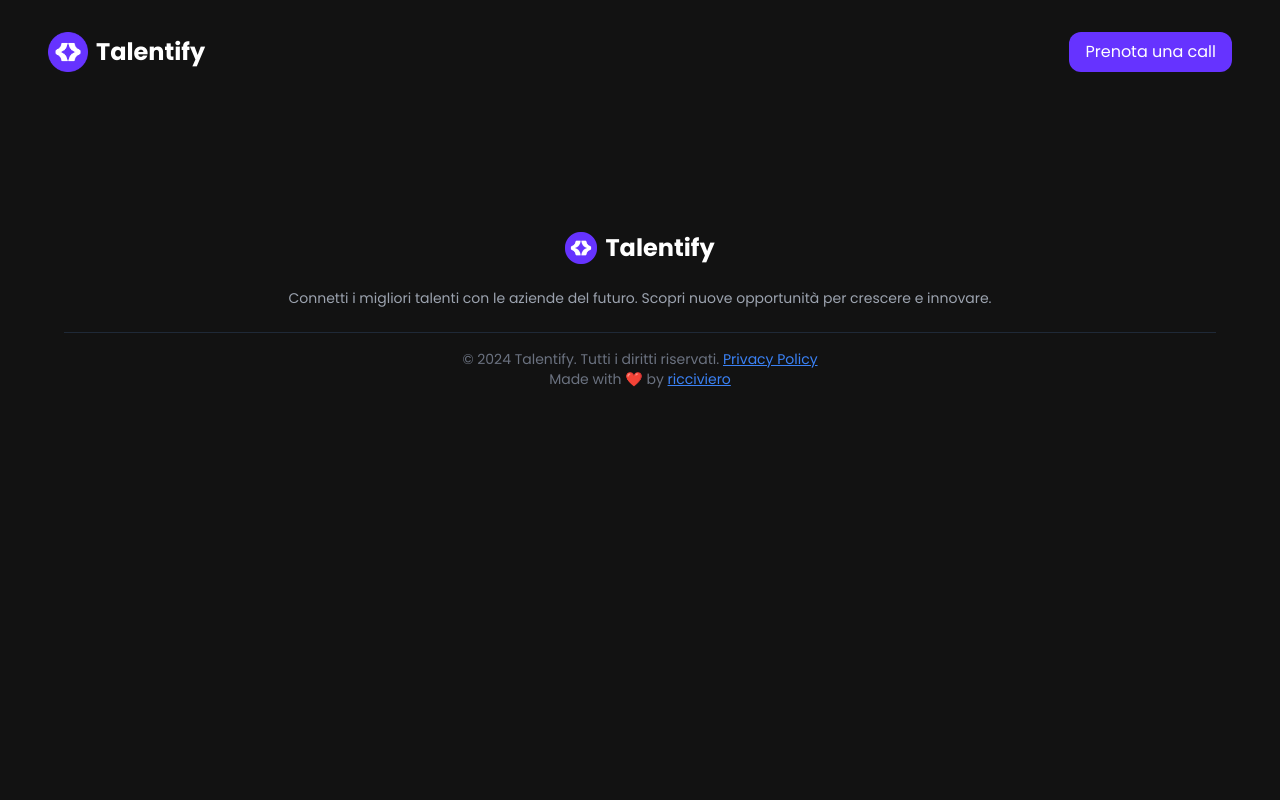
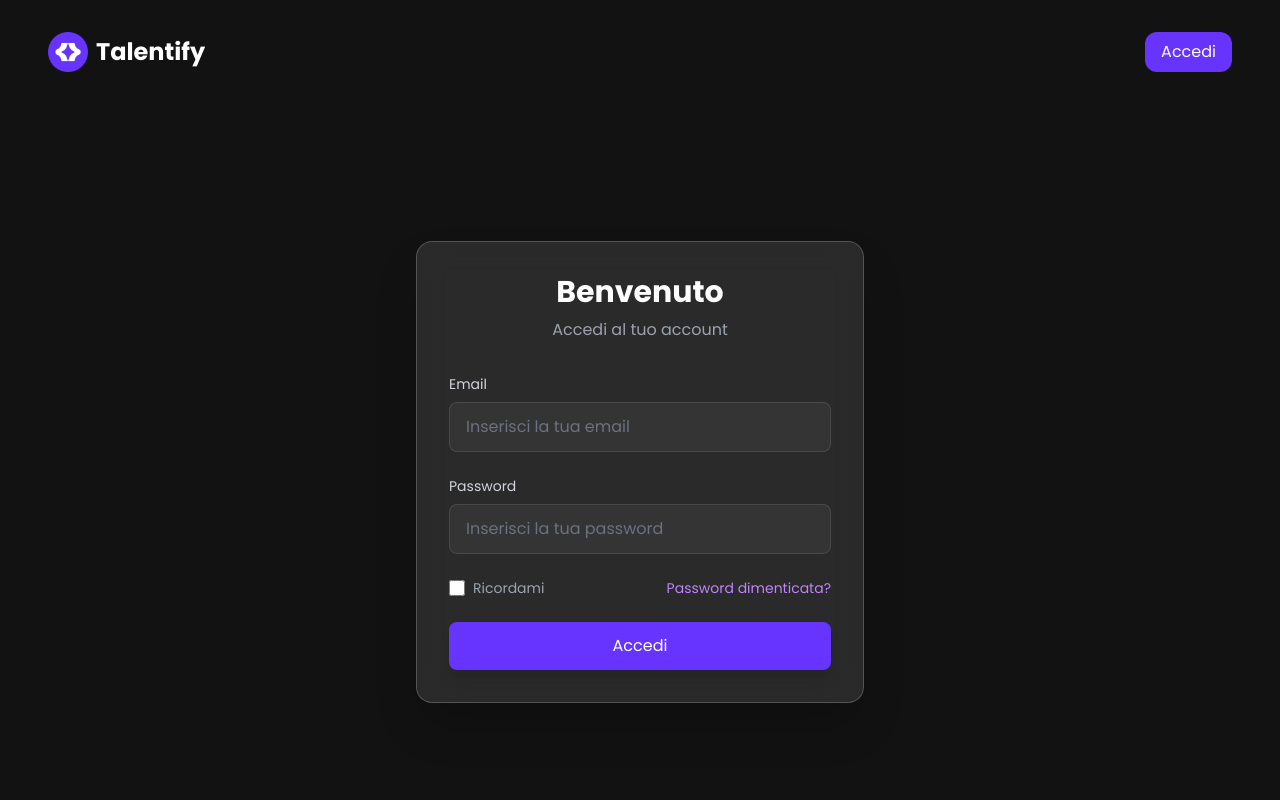
Before and after one commit to ricciviero/talentify-landing-page, a React (Vite) app: page /login in a window 1280 px wide. Shown: the top 800 px of the page. Built offline with nearby package versions, Linux system fonts and the light colour scheme; no server answers.

Commit message:
login page done

```diff
--- a/package.json
+++ b/package.json
@@ -10,6 +10,7 @@
     "preview": "vite preview"
   },
   "dependencies": {
+    "@supabase/supabase-js": "^2.47.6",
     "@vercel/analytics": "^1.4.1",
     "framer-motion": "^11.11.17",
     "install": "^0.13.0",
--- a/src/components/App.jsx
+++ b/src/components/App.jsx
@@ -12,6 +12,9 @@ import { Analytics } from "@vercel/analytics/react"
 // Pages
 import { Home } from "../pages/Home";
 import { PrivacyPolicy } from "../pages/PrivacyPolicy";
+import { LogIn } from "../pages/LogIn";
+
+
 
 const App = () => {
 
@@ -24,6 +27,7 @@ const App = () => {
         <Routes>
           <Route path="/" element={<Home />} />
           <Route path="/privacy" element={<PrivacyPolicy />} />
+          <Route path="/login" element={<LogIn />} />
         </Routes>
         <Footer />
       </Router>
--- /dev/null
+++ b/src/components/LogInCard.jsx
@@ -0,0 +1,134 @@
+import { motion } from 'framer-motion'
+import { useState } from 'react'
+import { supabase } from '../supabaseClient'
+import { useNavigate } from 'react-router-dom'
+
+export const LogInCard = () => {
+    const [email, setEmail] = useState('')
+    const [password, setPassword] = useState('')
+    const [error, setError] = useState('')
+    const [loading, setLoading] = useState(false)
+
+    const navigate = useNavigate();
+
+    const handleLogin = async () => {
+        setLoading(true);
+        setError(null);
+
+        try {
+            const { data, error } = await supabase.auth.signIn({
+                email,
+                password,
+            });
+
+            if (error) throw error;
+
+            console.log("Login effettuato con successo", data);
+            navigate('/admin-dashboard');
+        } catch (error) {
+            setError(error.message);
+        } finally {
+            setLoading(false);
+        }
+    };
+
+    return (
+        <motion.div
+            initial={{ opacity: 0, y: 20 }}
+            animate={{ opacity: 1, y: 0 }}
+            transition={{ duration: 0.5 }}
+            className="w-full max-w-md mx-auto"
+        >
+            <div className="bg-white/10 backdrop-blur-lg rounded-2xl shadow-2xl p-8 border border-white/20">
+                <motion.div
+                    initial={{ opacity: 0 }}
+                    animate={{ opacity: 1 }}
+                    transition={{ delay: 0.2 }}
+                    className="text-center mb-8"
+                >
+                    <h1 className="text-3xl font-bold text-white">
+                        Benvenuto
+                    </h1>
+                    <p className="text-gray-400 mt-2">Accedi al tuo account</p>
+                </motion.div>
+
+                <form onSubmit={handleLogin} className="space-y-6">
+                    <motion.div
+                        initial={{ opacity: 0, x: -20 }}
+                        animate={{ opacity: 1, x: 0 }}
+                        transition={{ delay: 0.3 }}
+                    >
+                        <label htmlFor="email" className="block text-sm font-medium text-gray-300 mb-2">
+                            Email
+                        </label>
+                        <input
+                            id="email"
+                            type="email"
+                            value={email}
+                            onChange={(e) => setEmail(e.target.value)}
+                            className="w-full px-4 py-3 bg-white/5 border border-white/10 rounded-lg focus:ring-2 focus:ring-purple-500 focus:border-transparent transition-all duration-200 text-white placeholder-gray-500"
+                            placeholder="Inserisci la tua email"
+                            required
+                        />
+                    </motion.div>
+
+                    <motion.div
+                        initial={{ opacity: 0, x: -20 }}
+                        animate={{ opacity: 1, x: 0 }}
+                        transition={{ delay: 0.4 }}
+                    >
+                        <label htmlFor="password" className="block text-sm font-medium text-gray-300 mb-2">
+                            Password
+                        </label>
+                        <input
+                            id="password"
+                            type="password"
+                            value={password}
+                            onChange={(e) => setPassword(e.target.value)}
+                            className="w-full px-4 py-3 bg-white/5 border border-white/10 rounded-lg focus:ring-2 focus:ring-purple-500 focus:border-transparent transition-all duration-200 text-white placeholder-gray-500"
+                            placeholder="Inserisci la tua password"
+                            required
+                        />
+                    </motion.div>
+
+                    <motion.div
+                        initial={{ opacity: 0, y: 20 }}
+                        animate={{ opacity: 1, y: 0 }}
+                        transition={{ delay: 0.5 }}
+                        className="flex items-center justify-between"
+                    >
+                        <div className="flex items-center">
+                            <input
+                                id="remember"
+                                type="checkbox"
+                                className="h-4 w-4 rounded border-gray-600 text-purple-500 focus:ring-purple-500 bg-white/5"
+                            />
+                            <label htmlFor="remember" className="ml-2 block text-sm text-gray-400">
+                                Ricordami
+                            </label>
+                        </div>
+                        <a href="#" className="text-sm text-purple-400 hover:text-purple-300 transition-colors">
+                            Password dimenticata?
+                        </a>
+                    </motion.div>
+
+                    <motion.button
+                        disabled={loading}
+                        whileHover={{ scale: 1.02 }}
+                        whileTap={{ scale: 0.98 }}
+                        type="submit"
+                        className="w-full py-3 px-4 bg-talentify text-white font-medium rounded-lg shadow-lg hover:shadow-xl transition-all duration-200"
+                    >
+                        {loading ? 'Accedi...' : 'Accedi'}
+                    </motion.button>
+                    {error && (
+                        <p className="mt-2 text-center text-red-500 text-sm">{error}</p>
+                    )}
+
+                </form>
+
+
+            </div>
+        </motion.div>
+    )
+}
--- a/src/components/Navbar.jsx
+++ b/src/components/Navbar.jsx
@@ -40,9 +40,9 @@ export const Navbar = () => {
 
                 <div className="items-end flex-row sm:ml-6">
                     <DefaultButton
-                        label="Prenota una call"
+                        label="Accedi"
                         onClick={() => {
-                            window.open("https://cal.com/ricciviero/30min", "_blank", "noopener,noreferrer");
+                            window.open("/login", "_blank", "noopener,noreferrer");
                         }}
                     />
                 </div>
--- /dev/null
+++ b/src/pages/LogIn.jsx
@@ -0,0 +1,9 @@
+import { LogInCard } from "../components/LogInCard";
+
+export const LogIn = () => {
+    return (
+        <div className="flex justify-center items-center h-screen">
+            <LogInCard />
+        </div>
+    )
+}
--- /dev/null
+++ b/src/supabaseClient.js
@@ -0,0 +1,6 @@
+import { createClient } from '@supabase/supabase-js';
+
+const supabaseUrl = import.meta.env.VITE_SUPABASE_URL;
+const supabaseKey = import.meta.env.VITE_SUPABASE_KEY;
+
+export const supabase = createClient(supabaseUrl, supabaseKey);
```
Also changed, not shown: 2 other files (tests, documents, lock files or other folders).
